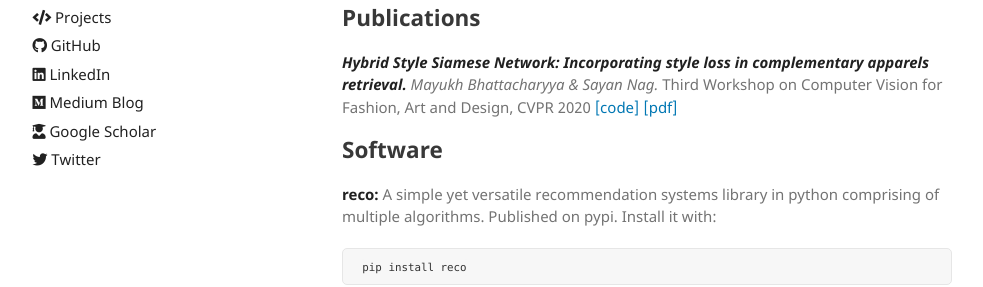
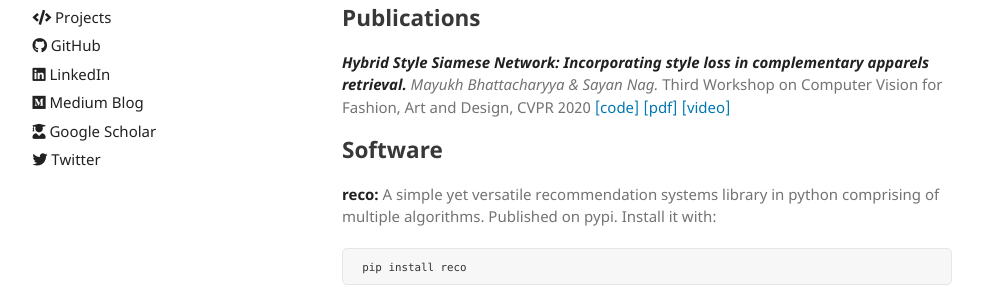
Before and after one commit to mayukh18/mayukh18.github.io, a Jekyll site: the page built from index.md, in a window 1280 px wide. Shown: the part 534-821 px from the top of the page, without its empty margins (118-1101 px from the left). Built offline with Jekyll 4.4.1, drawn with Linux system fonts in a browser that asks for light colours; the repository's description, which GitHub fills in, is left out.

Commit message:
added video of paper

```diff
--- a/index.md
+++ b/index.md
@@ -27,6 +27,7 @@ I sometimes write a few articles on medium. [This](https://towardsdatascience.co
 Third Workshop on Computer Vision for Fashion, Art and Design, CVPR 2020
 [[code]](https://github.com/mayukh18/Hybrid-Style-Siamese-Network)
 [[pdf]](https://arxiv.org/pdf/1912.05014.pdf)
+[[video]](https://www.youtube.com/watch?v=AyBzlWVhkRw)
 
 ## Software
 
```
